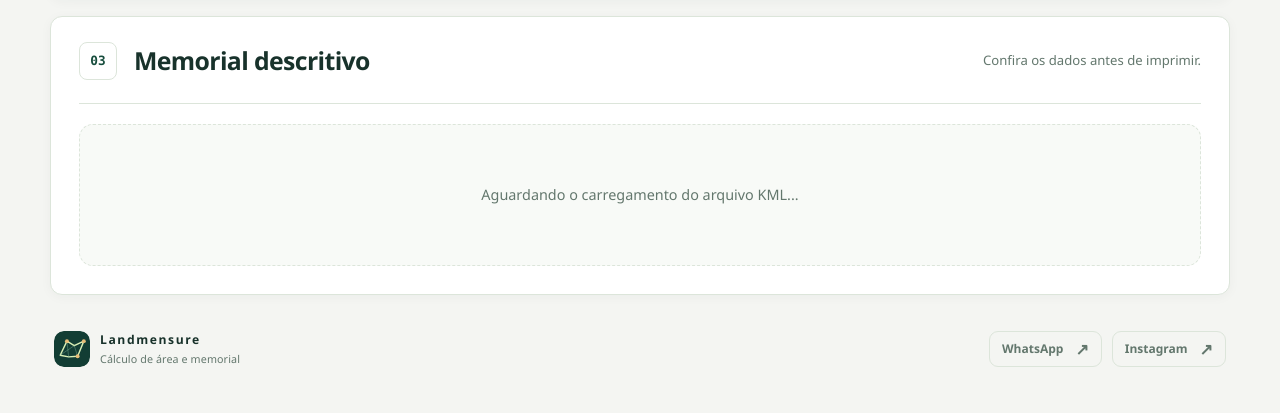
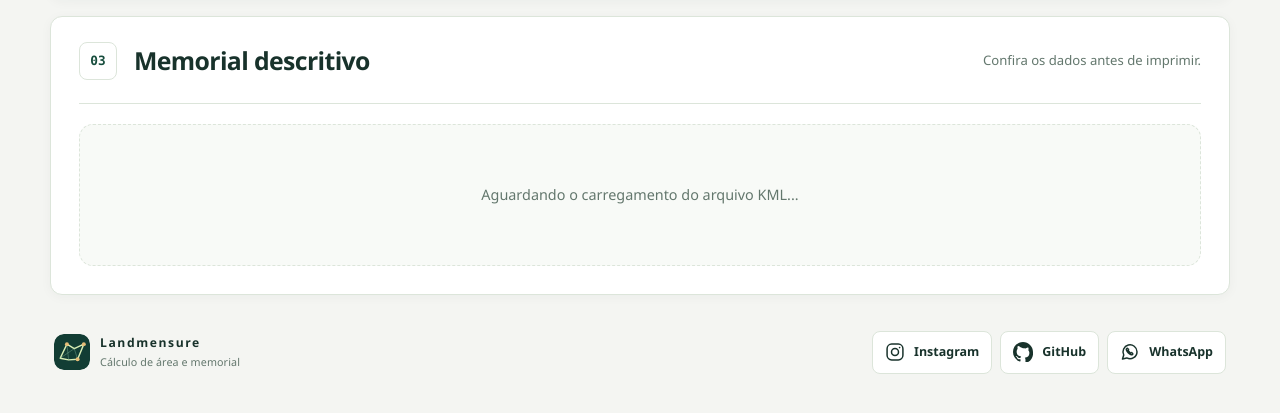
Before and after one commit to felipeoliveira17y/landmensure-site, a website built with Vite: page index.html in a window 1280 px wide. Shown: the part 1544-1957 px from the top of the page. Built offline with nearby package versions, Linux system fonts and the light colour scheme; what @capacitor/core would draw is missing.

Commit message:
Adicionar links sociais ao rodape

```diff
--- a/index.html
+++ b/index.html
@@ -131,7 +131,27 @@
     <footer class="site-footer">
         <div class="footer-inner">
             <div class="footer-brand"><img src="brand-mark.svg" alt="" width="36" height="36"><span>Landmensure<small>Cálculo de área e memorial</small></span></div>
-            <div class="footer-links"><a href="https://wa.me/+558881197489" target="_blank" rel="noopener noreferrer">WhatsApp <span aria-hidden="true">↗</span></a><a href="https://www.instagram.com/landmensure/" target="_blank" rel="noopener noreferrer">Instagram <span aria-hidden="true">↗</span></a></div>
+            <nav class="footer-links" aria-label="Redes sociais e contato">
+                <a class="social-link instagram" href="https://www.instagram.com/landmensure/" target="_blank" rel="noopener noreferrer" aria-label="Instagram do Landmensure (abre em nova aba)">
+                    <svg class="icons-social-media" viewBox="0 0 24 24" aria-hidden="true" fill="none" stroke="currentColor" stroke-width="1.8" stroke-linecap="round" stroke-linejoin="round">
+                        <rect x="2.5" y="2.5" width="19" height="19" rx="5.5"/><circle cx="12" cy="12" r="4.2"/><circle cx="17.5" cy="6.7" r="1" fill="currentColor" stroke="none"/>
+                    </svg>
+                    <span>Instagram</span>
+                </a>
+                <a class="social-link github" href="https://github.com/felipeoliveira17y" target="_blank" rel="noopener noreferrer" aria-label="GitHub de Felipe Oliveira (abre em nova aba)">
+                    <svg class="icons-social-media" viewBox="0 0 16 16" aria-hidden="true" fill="currentColor">
+                        <path d="M8 0C3.58 0 0 3.58 0 8c0 3.54 2.29 6.53 5.47 7.59.4.07.55-.17.55-.38 0-.19-.01-.82-.01-1.49-2.01.37-2.53-.49-2.69-.94-.09-.23-.48-.94-.82-1.13-.28-.15-.68-.52-.01-.53.63-.01 1.08.58 1.23.82.72 1.21 1.87.87 2.33.66.07-.52.28-.87.51-1.07-1.78-.2-3.64-.89-3.64-3.95 0-.87.31-1.59.82-2.15-.08-.2-.36-1.02.08-2.12 0 0 .67-.21 2.2.82A7.65 7.65 0 0 1 8 4.96c.68 0 1.36.09 2 .27 1.53-1.04 2.2-.82 2.2-.82.44 1.1.16 1.92.08 2.12.51.56.82 1.27.82 2.15 0 3.07-1.87 3.75-3.65 3.95.29.25.54.73.54 1.48 0 1.07-.01 1.93-.01 2.2 0 .21.15.46.55.38A8.01 8.01 0 0 0 16 8c0-4.42-3.58-8-8-8Z"/>
+                    </svg>
+                    <span>GitHub</span>
+                </a>
+                <a class="social-link whatsapp" href="https://wa.me/+558881197489" target="_blank" rel="noopener noreferrer" aria-label="WhatsApp do Landmensure (abre em nova aba)">
+                    <svg class="icons-social-media" viewBox="0 0 24 24" aria-hidden="true" fill="none" stroke="currentColor" stroke-width="1.8" stroke-linecap="round" stroke-linejoin="round">
+                        <path d="M20.4 11.6a8.4 8.4 0 0 1-12.3 7.5L3 20.5l1.5-4.9a8.4 8.4 0 1 1 15.9-4Z"/>
+                        <path d="M8.2 7.9c.2-.3.5-.4.8-.2l1 .7c.3.2.4.5.2.8l-.5 1c.8 1.3 1.8 2.3 3.1 3.1l1-.5c.3-.2.6-.1.8.2l.7 1c.2.3.1.6-.2.8-.5.4-1 .6-1.7.4a9.3 9.3 0 0 1-5.8-5.8c-.2-.7 0-1.2.6-1.5Z"/>
+                    </svg>
+                    <span>WhatsApp</span>
+                </a>
+            </nav>
         </div>
     </footer>
 
--- a/style.css
+++ b/style.css
@@ -138,10 +138,16 @@ a { color: inherit; }
 .footer-brand { display: flex; align-items: center; gap: 10px; color: var(--ink); font-size: .76rem; font-weight: 800; letter-spacing: .13em; }
 .footer-brand img { border-radius: 10px; }
 .footer-brand small { display: block; margin-top: 2px; color: var(--muted); font-size: .67rem; font-weight: 500; letter-spacing: .01em; }
-.footer-links { display: flex; gap: 10px; }
-.footer-links a { display: inline-flex; align-items: center; gap: 12px; padding: 8px 12px; border: 1px solid var(--line); border-radius: 9px; color: var(--muted); font-size: .75rem; font-weight: 650; text-decoration: none; transition: border-color .18s, color .18s, background .18s; }
-.footer-links a:hover { border-color: var(--primary); color: var(--primary); background: var(--surface); }
-.footer-links a span { font-size: 1rem; line-height: 1; }
+.footer-links { display: flex; align-items: center; flex-wrap: wrap; gap: 8px; }
+.footer-links .social-link { display: inline-flex; align-items: center; gap: 9px; min-height: 43px; padding: 8px 12px; border: 1px solid var(--line); border-radius: 8px; background: var(--surface); color: var(--ink); font-size: .78rem; font-weight: 600; text-decoration: none; transition: border-color .2s, background .2s, transform .2s; }
+.icons-social-media { display: block; flex: 0 0 20px; width: 20px; height: 20px; }
+.footer-links .social-link:hover { transform: translateY(-3px); border-color: var(--primary); }
+.footer-links .instagram:hover { background: #f8edf3; color: #7c3157; }
+.footer-links .github:hover { background: #edf0f2; color: #232b31; }
+.footer-links .whatsapp:hover { background: #eaf7ee; color: #1c6939; }
+[data-theme="dark"] .footer-links .instagram:hover { background: #4a2638; color: #ffd8e7; }
+[data-theme="dark"] .footer-links .github:hover { background: #31423b; color: #fff; }
+[data-theme="dark"] .footer-links .whatsapp:hover { background: #1c4930; color: #d8ffe3; }
 
 .visually-hidden { position: absolute; width: 1px; height: 1px; padding: 0; margin: -1px; overflow: hidden; clip: rect(0, 0, 0, 0); white-space: nowrap; border: 0; }
 :is(button, input, a):focus-visible { outline: 3px solid #dba862; outline-offset: 3px; }
```
